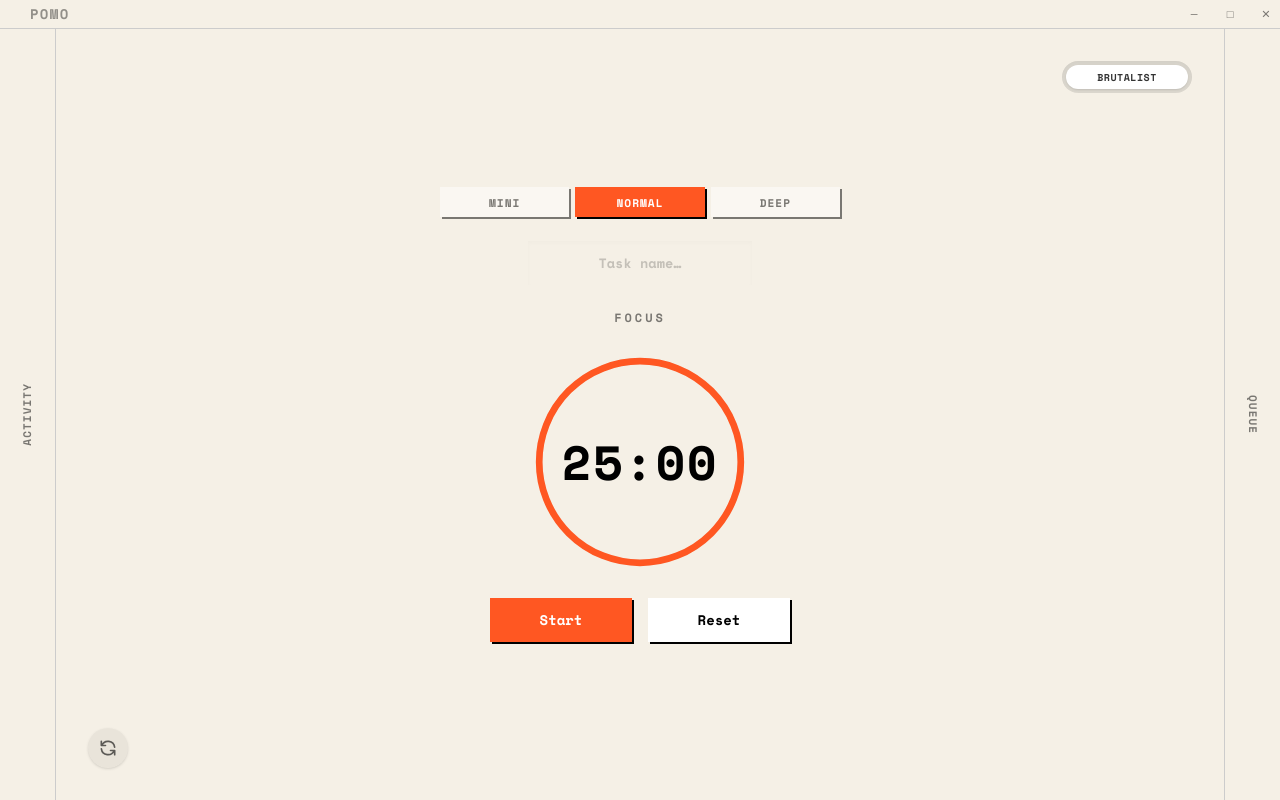
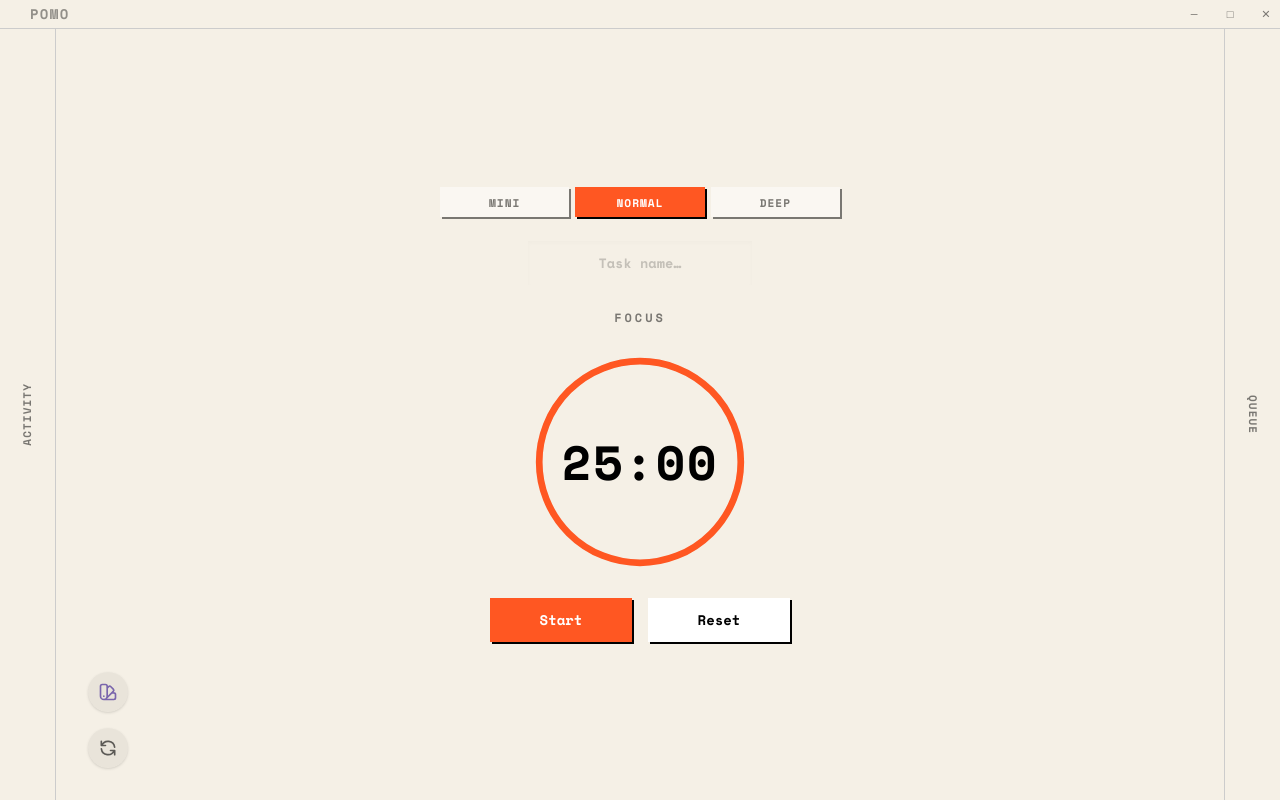
Before and after one commit to frankmathewsajan/pomo, a React (Vite) app: page / in a window 1280 px wide. Built offline with nearby package versions, Linux system fonts and the light colour scheme.

Commit message:
feat: Initialize Tauri Pomodoro application with a React frontend, including core UI components, tests, and Tauri configuration files.

```diff
--- a/package.json
+++ b/package.json
@@ -8,7 +8,8 @@
     "build": "tsc && vite build",
     "preview": "vite preview",
     "tauri": "tauri",
-    "test": "vitest run"
+    "test": "vitest run",
+    "release": "npm run tauri build"
   },
   "dependencies": {
     "@tailwindcss/vite": "^4.2.1",
--- a/src-tauri/capabilities/default.json
+++ b/src-tauri/capabilities/default.json
@@ -2,9 +2,14 @@
   "$schema": "../gen/schemas/desktop-schema.json",
   "identifier": "default",
   "description": "Capability for the main window",
-  "windows": ["main"],
+  "windows": [
+    "main"
+  ],
   "permissions": [
     "core:default",
-    "opener:default"
+    "opener:default",
+    "core:window:allow-minimize",
+    "core:window:allow-toggle-maximize",
+    "core:window:allow-close"
   ]
 }
--- a/src-tauri/tauri.conf.json
+++ b/src-tauri/tauri.conf.json
@@ -1,7 +1,7 @@
 {
   "$schema": "https://schema.tauri.app/config/2",
   "productName": "pomo",
-  "version": "0.3.0",
+  "version": "0.4.0",
   "identifier": "com.frank.pomo",
   "build": {
     "beforeDevCommand": "npm run dev",
@@ -23,7 +23,9 @@
         "resizable": true
       }
     ],
-    "security": { "csp": null }
+    "security": {
+      "csp": null
+    }
   },
   "bundle": {
     "active": true,
--- a/src/App.tsx
+++ b/src/App.tsx
@@ -1,4 +1,5 @@
 import { useState, useRef, useEffect } from "react";
+import { getCurrentWindow, LogicalSize } from '@tauri-apps/api/window';
 import { AppProvider, useApp } from "./ctx";
 import Timer from "./Timer";
 import { T } from "./themes";
@@ -318,6 +319,66 @@ function Chrome() {
     const [leftOpen, setLeftOpen] = useState(false);
     const [rightOpen, setRightOpen] = useState(false);
 
+    const toggleLeft = () => {
+        if (!leftOpen && rightOpen && window.innerWidth < 1100) {
+            setRightOpen(false);
+        }
+        setLeftOpen(!leftOpen);
+    };
+
+    const toggleRight = () => {
+        if (!rightOpen && leftOpen && window.innerWidth < 1100) {
+            setLeftOpen(false);
+        }
+        setRightOpen(!rightOpen);
+    };
+
+    // Auto-collapse if the window size gets too small natively
+    useEffect(() => {
+        const handleResize = () => {
+            if (window.innerWidth < 950 && leftOpen && rightOpen) {
+                // If window width is too small to hold both sidebars gracefully, collapse one
+                setRightOpen(false);
+            }
+        };
+        window.addEventListener('resize', handleResize);
+        return () => window.removeEventListener('resize', handleResize);
+    }, [leftOpen, rightOpen]);
+
+    useEffect(() => {
+        const calculateAndSetWidth = async () => {
+            try {
+                const appWindow = getCurrentWindow();
+                // We know min-height is 500 from tauri.conf.json.
+                // Keep the current logical height, just adjust width.
+                const factor = await appWindow.scaleFactor();
+                const currentPhysical = await appWindow.innerSize();
+                const currentLogical = currentPhysical.toLogical(factor);
+
+                // Base app width is 460 to ensure no overlap for Timer controls
+                const leftWidth = leftOpen ? 320 : 56;
+                const rightWidth = rightOpen ? 320 : 56;
+
+                // Allow dynamic expansion and shrinking
+                // Base 500 prevents Timer from crushing absolute buttons
+                const targetWidth = 500 + leftWidth + rightWidth;
+
+                // Explicitly set the width so closing a sidebar visually snaps it shut
+                await appWindow.setSize(new LogicalSize(targetWidth, currentLogical.height));
+            } catch (err) {
+                console.error("Failed to resize window:", err);
+            }
+        };
+
+        // Let's only run in Tauri (where __TAURI__ is defined)
+        if ((window as any).__TAURI__) {
+            calculateAndSetWidth();
+        }
+    }, [leftOpen, rightOpen]);
+
+    const nextThemeIndex = (theme + 1) % T.length;
+    const nextThemeAccent = T[nextThemeIndex].v["--accent"];
+
     return (
         <div className="h-screen flex flex-col overflow-hidden" style={{ background: "var(--bg)", color: "var(--text)", fontFamily: "var(--font)" }}>
             <div data-tauri-drag-region className="titlebar flex items-center justify-between px-8 py-5 select-none border-b transition-colors" style={{ borderColor: 'var(--border-ring)' }}>
@@ -326,35 +387,33 @@ function Chrome() {
                 </div>
 
                 <div className="flex gap-2 z-50">
-                    <button className="wb w-7 h-7 flex items-center justify-center hover:bg-black/10 transition-colors rounded" onClick={() => (window as any).__TAURI__?.window?.getCurrentWindow().minimize()}>─</button>
-                    <button className="wb w-7 h-7 flex items-center justify-center hover:bg-black/10 transition-colors rounded" onClick={() => (window as any).__TAURI__?.window?.getCurrentWindow().toggleMaximize()}>□</button>
-                    <button className="wb close w-7 h-7 flex items-center justify-center hover:bg-red-500 hover:text-white transition-colors rounded" onClick={() => (window as any).__TAURI__?.window?.getCurrentWindow().close()}>✕</button>
+                    <button className="wb w-7 h-7 flex items-center justify-center hover:bg-black/10 transition-colors rounded" onClick={() => getCurrentWindow().minimize()}>─</button>
+                    <button className="wb w-7 h-7 flex items-center justify-center hover:bg-black/10 transition-colors rounded" onClick={() => getCurrentWindow().toggleMaximize()}>□</button>
+                    <button className="wb close w-7 h-7 flex items-center justify-center hover:bg-red-500 hover:text-white transition-colors rounded" onClick={() => getCurrentWindow().close()}>✕</button>
                 </div>
             </div>
             <div className="flex flex-1 overflow-hidden backdrop-blur-3xl" style={{ backdropFilter: 'var(--backdrop)', WebkitBackdropFilter: 'var(--backdrop)' }}>
-                <ActivitySidebar isOpen={leftOpen} onToggle={() => setLeftOpen(!leftOpen)} />
-                <main className="flex-1 min-w-[320px] sm:min-w-[420px] flex flex-col items-center justify-center p-6 sm:p-12 overflow-y-auto relative">
-                    <div className="absolute top-8 right-8 z-50">
-                        <div
-                            className="relative flex items-center justify-center bg-black/10 rounded-full cursor-pointer transition-colors hover:bg-black/20 shadow-inner"
-                            onClick={next}
-                            style={{ width: '130px', height: '32px' }}
-                            title="Switch Theme"
-                        >
-                            <div className="absolute inset-y-1 bg-white rounded-full shadow-sm transition-all duration-300" style={{ left: '4px', right: '4px', zIndex: 0 }} />
-                            <div className="relative z-10 w-full text-center text-[10px] font-bold uppercase tracking-wider text-black/80 pointer-events-none">
-                                {T[theme].name}
-                            </div>
-                        </div>
-                    </div>
+                <ActivitySidebar isOpen={leftOpen} onToggle={toggleLeft} />
+                <main className="flex-1 min-w-[500px] flex flex-col items-center justify-center p-6 sm:p-12 overflow-y-auto relative">
+
                     <Timer />
 
-                    {/* Sync / Settings Menu */}
-                    <div className="absolute bottom-8 left-8 z-50">
+                    {/* Bottom Left Controls */}
+                    <div className="absolute bottom-6 left-6 sm:bottom-8 sm:left-8 z-50 flex flex-col items-center gap-4">
+                        <button
+                            className="w-10 h-10 rounded-full bg-black/5 hover:bg-black/10 flex items-center justify-center transition-all shadow-sm cursor-pointer hover:scale-105"
+                            onClick={next}
+                            title={`Next Theme: ${T[nextThemeIndex].name}`}
+                        >
+                            <svg className="w-5 h-5 transition-colors" style={{ color: nextThemeAccent, opacity: 0.85 }} fill="none" stroke="currentColor" viewBox="0 0 24 24">
+                                <path strokeLinecap="round" strokeLinejoin="round" strokeWidth={2} d="M7 21a4 4 0 01-4-4V5a2 2 0 012-2h4a2 2 0 012 2v12a4 4 0 01-4 4zm0 0h12a2 2 0 002-2v-4a2 2 0 00-2-2h-2.343M11 7.343l1.657-1.657a2 2 0 012.828 0l2.829 2.829a2 2 0 010 2.828l-8.486 8.485M7 17h.01" />
+                            </svg>
+                        </button>
+
                         <SyncMenu />
                     </div>
                 </main>
-                <QueueSidebar isOpen={rightOpen} onToggle={() => setRightOpen(!rightOpen)} />
+                <QueueSidebar isOpen={rightOpen} onToggle={toggleRight} />
             </div>
         </div>
     );
--- a/vite.config.ts
+++ b/vite.config.ts
@@ -1,9 +1,7 @@
-/// <reference types="vitest" />
-import { defineConfig } from "vite";
+import { defineConfig } from "vitest/config";
 import react from "@vitejs/plugin-react";
 import tailwindcss from "@tailwindcss/vite";
 
-// @ts-expect-error process is a nodejs global
 const host = process.env.TAURI_DEV_HOST;
 
 export default defineConfig({
```
Also changed, not shown: 1 other file (tests, documents, lock files or other folders).
